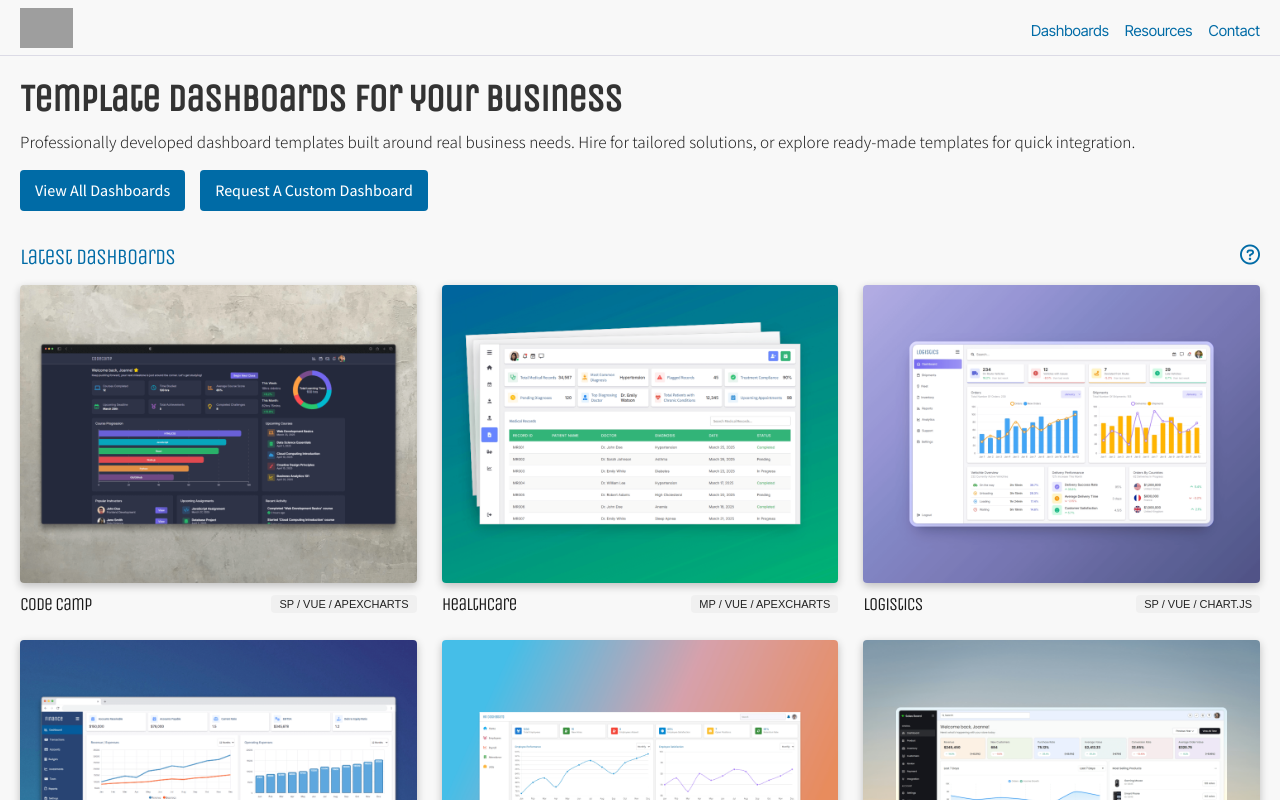
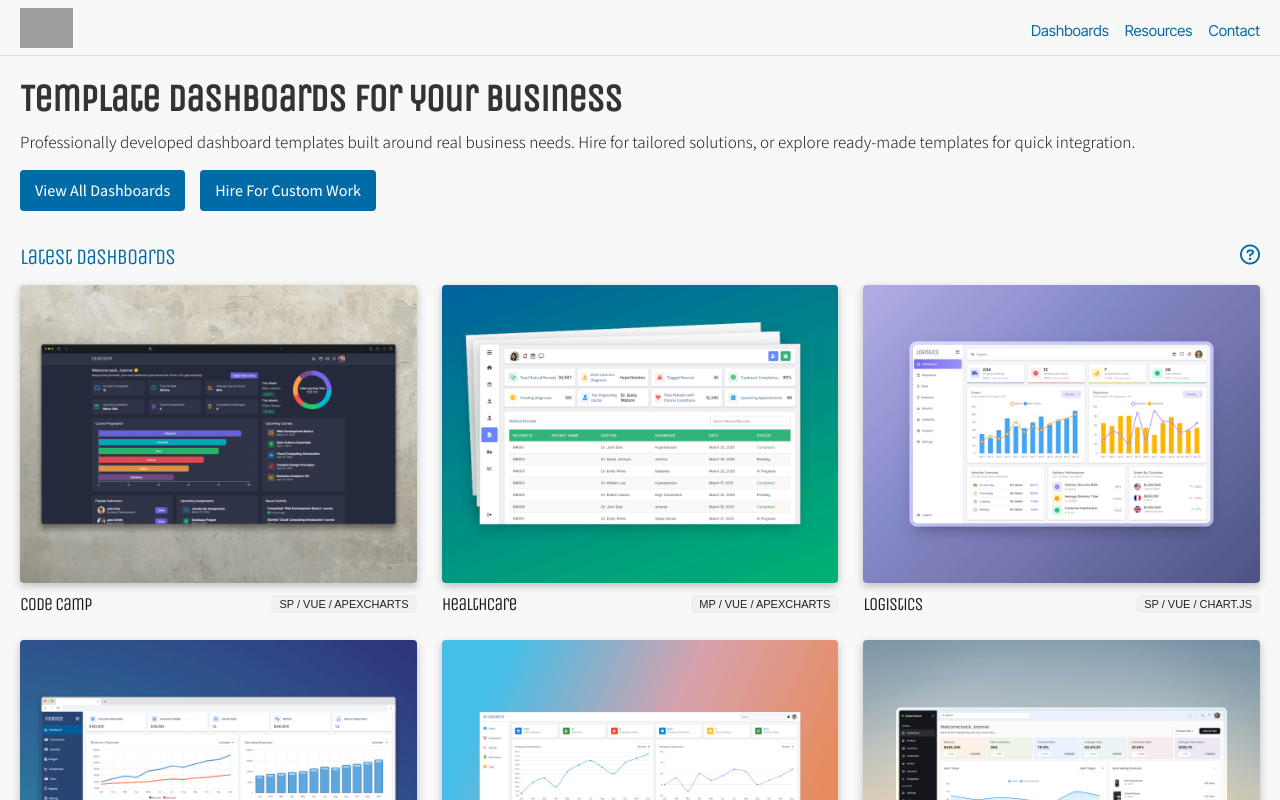
Before and after one commit to joseph-johnson27001/dashboard-website, a Vue app: page / in a window 1280 px wide. Shown: the top 800 px of the page. Built offline with nearby package versions, Linux system fonts and the light colour scheme; grey boxes are pictures that could not be loaded.

Commit message:
Updated to work enquiries

```diff
--- a/src/views/ContactPage.vue
+++ b/src/views/ContactPage.vue
@@ -26,13 +26,13 @@
         <label>Company (Optional)</label>
         <input type="text" v-model="form.company" />
 
-        <label>Dashboard Type</label>
-        <select v-model="form.dashboardType" required>
+        <label>Enquiry Type</label>
+        <select v-model="form.enquiryType" required>
           <option disabled value="">Please select</option>
           <option value="Single Page Dashboards">Single Page Dashboards</option>
           <option value="Multi Page Dashboards">Multi Page Dashboards</option>
           <option value="API Ready Dashboards">API Ready Dashboards</option>
-          <option value="Custom Build">Custom Build</option>
+          <option value="Custom Build">Custom Work</option>
         </select>
 
         <label>Project Details</label>
@@ -64,7 +64,7 @@ export default {
         name: "",
         email: "",
         company: "",
-        dashboardType: "",
+        enquiryType: "",
         details: "",
       },
       loading: false,
@@ -82,7 +82,7 @@ export default {
         name: this.form.name,
         email: this.form.email,
         company: this.form.company || "N/A",
-        dashboardType: this.form.dashboardType,
+        enquiryType: this.form.enquiryType,
         details: this.form.details,
       };
 
@@ -96,7 +96,7 @@ export default {
             name: "",
             email: "",
             company: "",
-            dashboardType: "",
+            enquiryType: "",
             details: "",
           };
         })
--- a/src/views/HomePage.vue
+++ b/src/views/HomePage.vue
@@ -17,7 +17,7 @@
             >How It Works</router-link
           > -->
           <router-link to="/contact" class="button"
-            >Request A Custom Dashboard</router-link
+            >Hire For Custom Work</router-link
           >
         </div>
       </div>
```
